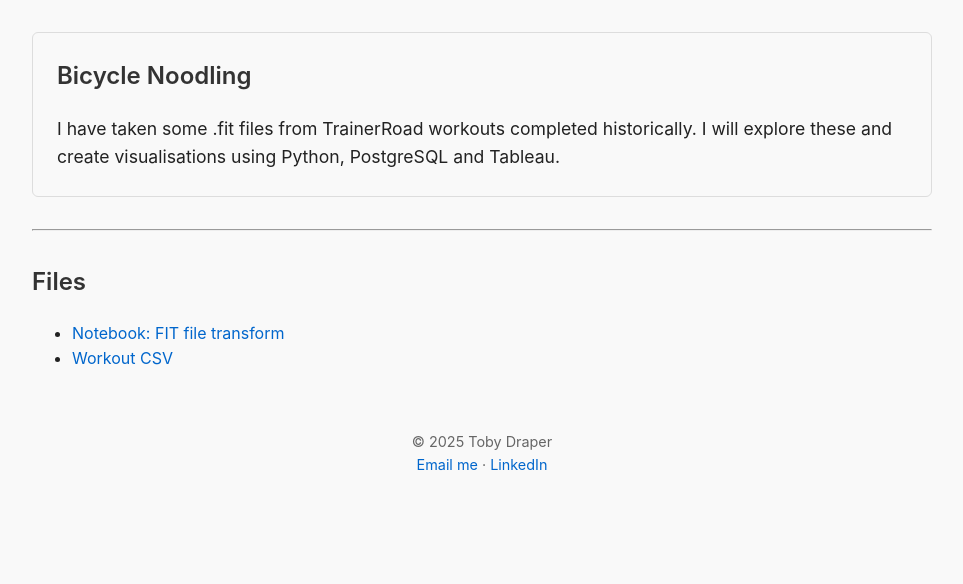
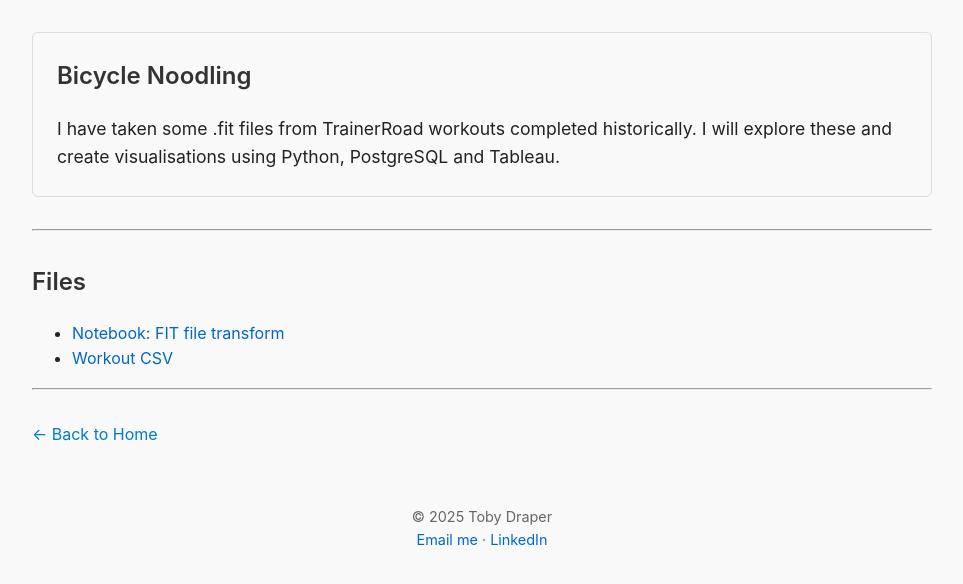
Before and after one commit to drapertoby/portfolio-toby-draper, a Jekyll site: the page built from bicycle-noodling.md, in a window 1280 px wide. Shown: the top 584 px of the page, without its empty margins (158-1121 px from the left). Built offline with Jekyll 4.4.1, drawn with Linux system fonts in a browser that asks for light colours.

Commit message:
Update bicycle-noodling.md

```diff
--- a/bicycle-noodling.md
+++ b/bicycle-noodling.md
@@ -17,3 +17,9 @@ permalink: /bicycle-noodling/
 
 - [Notebook: FIT file transform](/portfolio-toby-draper/assets/projects/bicycle-noodling/1_fit_file_transform.ipynb)
 - [Workout CSV](/portfolio-toby-draper/assets/projects/bicycle-noodling/aerobic_recovery.csv)
+
+---
+
+<p style="margin-top: 2rem;">
+  <a href="/portfolio-toby-draper/" style="font-size: 1rem; text-decoration: none; color: #007acc;">← Back to Home</a>
+</p>
```
